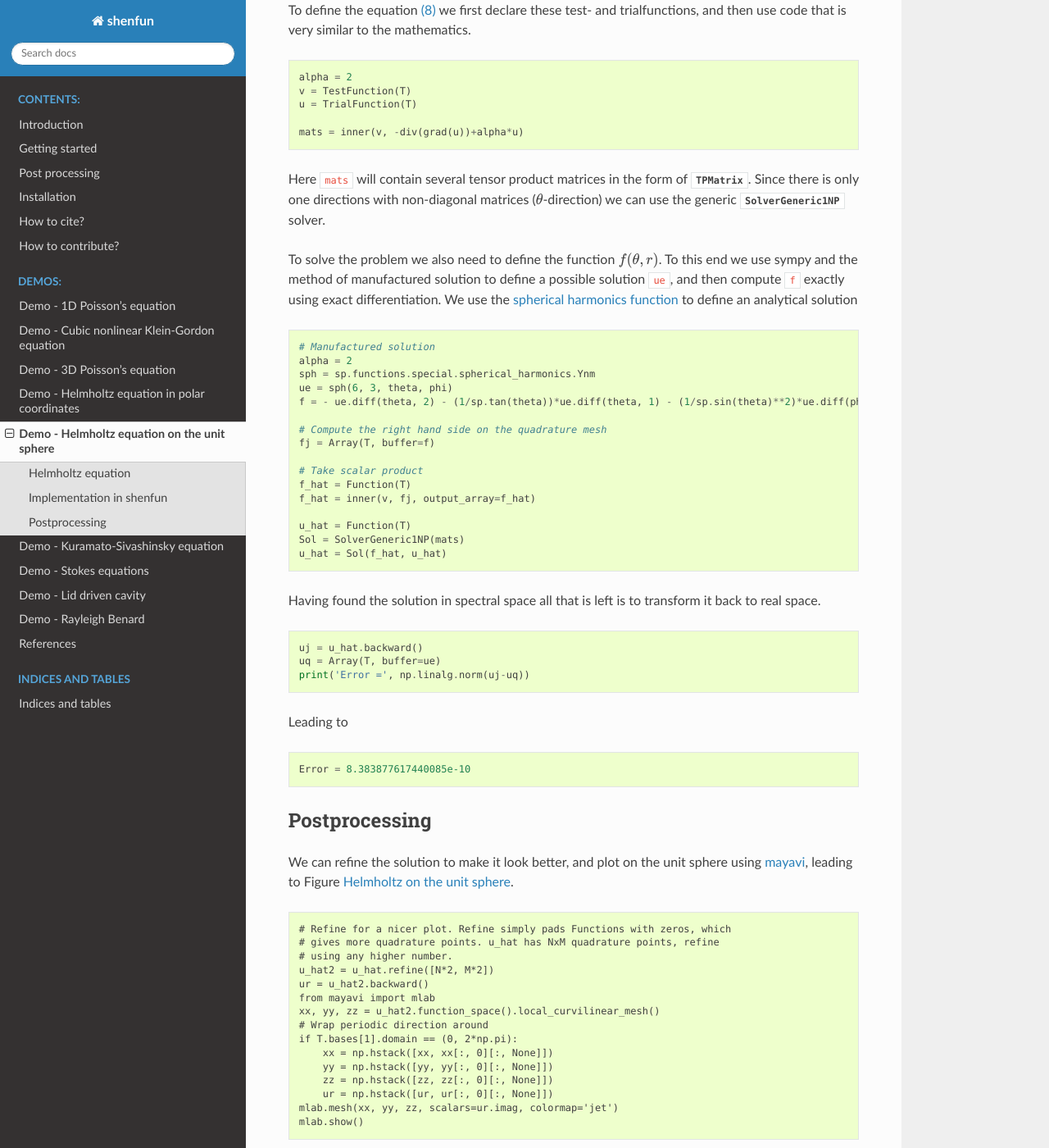
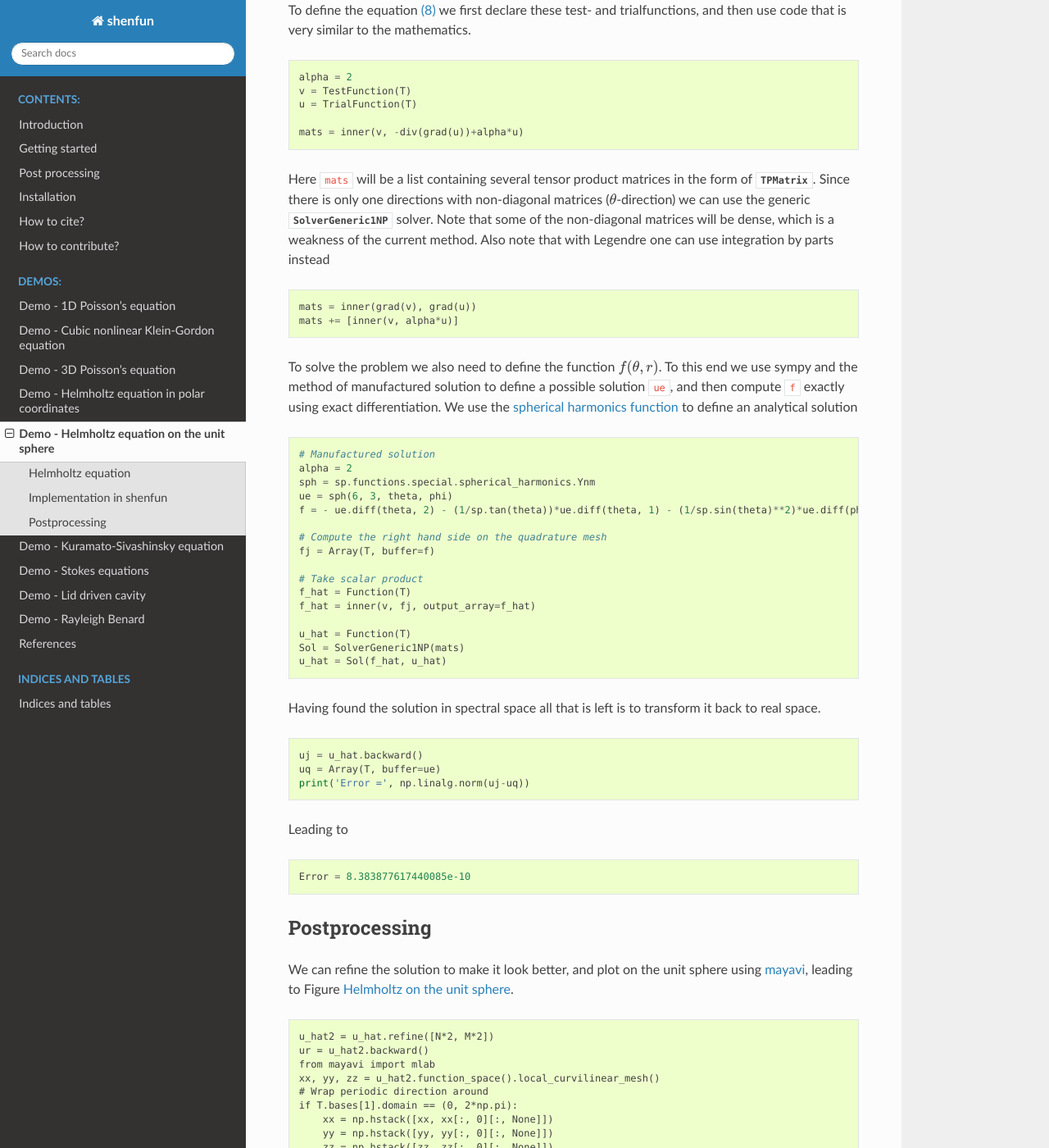
Before and after one commit to spectralDNS/shenfun, a Sphinx documentation site: the page built from docs/source/sphericalhelmholtz.rst, in a window 1280 px wide and 1400 px high, scrolled down 3097 px. Shown: the whole window at 82% size. Built offline with Sphinx 7.4.7 and the Read the Docs theme 2.0.0, drawn with Linux system fonts in a browser that asks for light colours; formulas are drawn with MathJax 3; some of the changed text lies outside the part shown.

Commit message:
Some more fixing docs

```diff
--- a/docs/source/sphericalhelmholtz.rst
+++ b/docs/source/sphericalhelmholtz.rst
@@ -189,11 +189,20 @@ is very similar to the mathematics.
 
     mats = inner(v, -div(grad(u))+alpha*u)
 
-Here ``mats`` will contain several tensor product
+Here ``mats`` will be a list containing several tensor product
 matrices in the form of
 :class:`.TPMatrix`. Since there is only one directions with
 non-diagonal matrices (:math:`\theta`-direction) we
 can use the generic :class:`.SolverGeneric1NP` solver.
+Note that some of the non-diagonal matrices will be dense,
+which is a weakness of the current method. Also note
+that with Legendre one can use integration by parts
+instead
+
+.. code-block:: python
+
+    mats = inner(grad(v), grad(u))
+    mats += [inner(v, alpha*u)]
 
 To solve the problem we also need to define the function :math:`f(\theta, r)`.
 To this end we use sympy and the method of
@@ -244,9 +253,6 @@ leading to Figure :ref:`fig:helmholtz`.
 
 .. code-block:: text
 
-    # Refine for a nicer plot. Refine simply pads Functions with zeros, which
-    # gives more quadrature points. u_hat has NxM quadrature points, refine
-    # using any higher number.
     u_hat2 = u_hat.refine([N*2, M*2])
     ur = u_hat2.backward()
     from mayavi import mlab
```
Also changed, not shown: docs/demos/SphereHelmholtz/sphericalhelmholtz.do.txt (+10 -4 lines), 1 other file.
